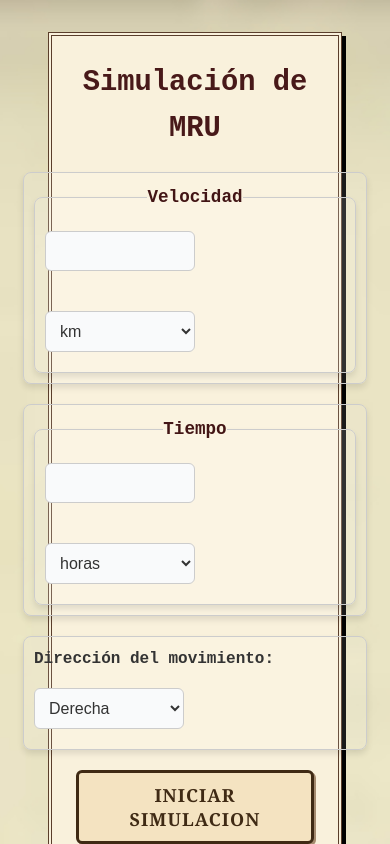
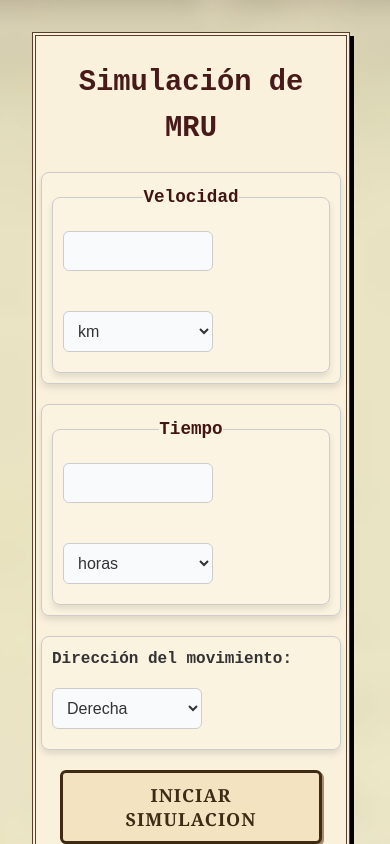
Before and after one commit to mewnite/Fisica, a plain HTML site: page mru.html in a window 390 px wide. Drawn offline with nearby package versions, Linux system fonts and the light colour scheme; some packages are replaced by stand-ins of ours; a script that the page names is missing.

Commit message:
Full responsive styles

```diff
--- a/styles.css
+++ b/styles.css
@@ -138,23 +138,41 @@
   }
 
   .controls {
-    display: grid;
-    grid-template-columns: repeat(auto-fit, minmax(300px, 1fr));
+    display: flex;
+    flex-wrap: wrap;
     gap: 20px;
     justify-content: center;
   }
 
-  .control-item,
-  fieldset {
-    display: flex;
-    flex-direction: column;
-    gap: 10px;
+
+  .control-item {
+    flex: 1 1 300px;
+    max-width: 100%;
     padding: 10px;
     border: 1px solid #ccc;
     border-radius: 8px;
     background-color: rgba(255, 255, 255, 0.1);
     box-shadow: 0 4px 6px rgba(0, 0, 0, 0.1);
   }
+
+
+
+  .control-item,
+ fieldset {
+  display: flex;
+  flex-direction: column;
+  gap: 10px;
+  padding: 10px;
+  border: 1px solid #ccc;
+  border-radius: 8px;
+  background-color: rgba(255, 255, 255, 0.1);
+  box-shadow: 0 4px 6px rgba(0, 0, 0, 0.1);
+  min-width: 300px;
+  max-width: 100%;
+  width: 100%;
+  box-sizing: border-box;
+}
+
 
   .control-item label {
     font-weight: bold;
@@ -297,11 +315,13 @@
     align-items: center;
     justify-content: space-between;
     gap: 10px;
+    flex-wrap: wrap;
   }
 
   fieldset input,
   fieldset select {
     width: 100%;
+    max-width: 400px;
     padding: 8px;
     font-size: 1em;
     border: 1px solid #ccc;
@@ -309,6 +329,7 @@
     background-color: transparent;
     color: #333;
   }
+
 
   .borrar {
     background-color: rgb(212, 5, 5);
@@ -338,15 +359,35 @@
   }
 
   @media (max-width: 768px) {
+
+
+    fieldset {
+        min-width: 100%;
+      }
+
+      fieldset .control-group {
+        flex-direction: column;
+        align-items: stretch;
+      }
+
+      fieldset input,
+      fieldset select {
+        max-width: 100%;
+      }
+
+  .control-item {
+    flex: 1 1 100%;
+  }
     .container-p {
       flex-direction: column;
-      align-items: center;
-      gap: 1.5rem;
+      align-items: stretch;
+
     }
 
     .bloq-simulador {
       width: 90% !important;
       max-width: 500px;
+      min-width: 318px;
     }
 
     .controls,
```
